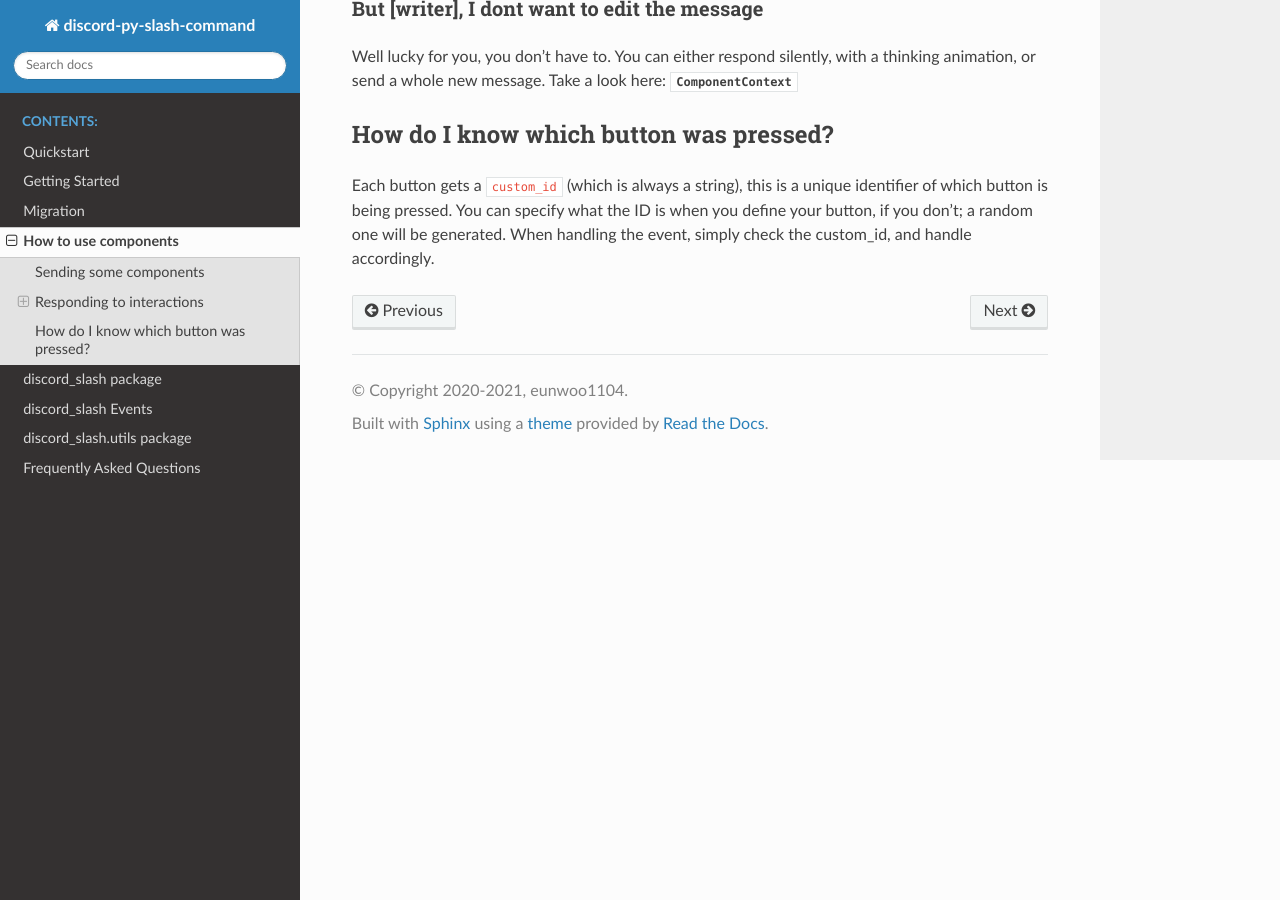
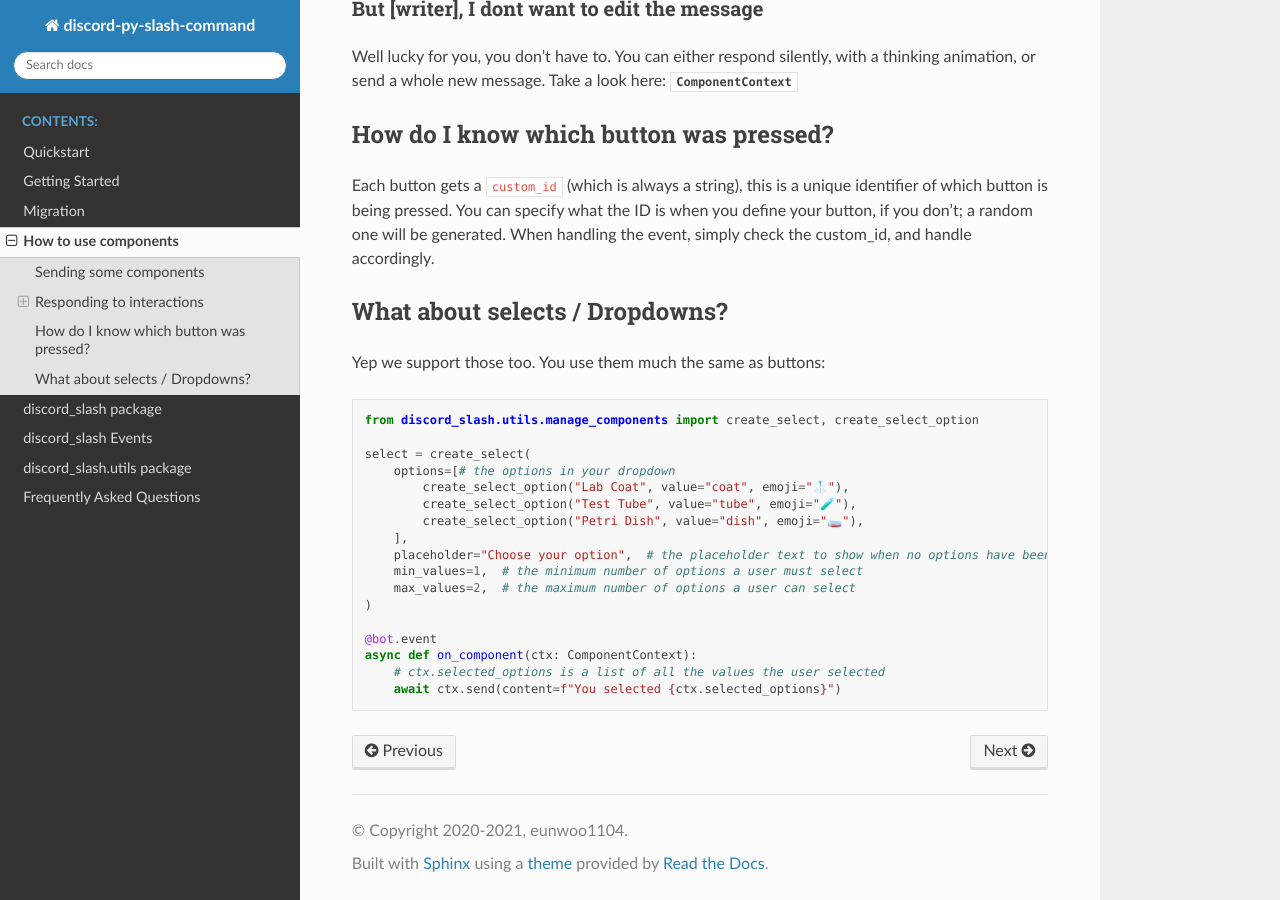
Before and after one commit to interactions-py/interactions.py, a Sphinx documentation site: the page built from docs/components.rst, in a window 1280 px wide and 900 px high, scrolled down 2385 px. Built offline with Sphinx 7.4.7 and the Read the Docs theme 2.0.0, drawn with Linux system fonts in a browser that asks for light colours; the version number could not be read and is left out.

Commit message:
Select Support (#243)
Add select support to context, and tweak docs, select helpers

```diff
--- a/docs/components.rst
+++ b/docs/components.rst
@@ -99,3 +99,28 @@
 _______________________________________
 
 Each button gets a ``custom_id`` (which is always a string), this is a unique identifier of which button is being pressed. You can specify what the ID is when you define your button, if you don't; a random one will be generated. When handling the event, simply check the custom_id, and handle accordingly.
+
+What about selects / Dropdowns?
+_______________________________
+
+Yep we support those too. You use them much the same as buttons:
+
+.. code-block:: python
+
+    from discord_slash.utils.manage_components import create_select, create_select_option
+
+    select = create_select(
+        options=[# the options in your dropdown
+            create_select_option("Lab Coat", value="coat", emoji="🥼"),
+            create_select_option("Test Tube", value="tube", emoji="🧪"),
+            create_select_option("Petri Dish", value="dish", emoji="🧫"),
+        ],
+        placeholder="Choose your option",  # the placeholder text to show when no options have been chosen
+        min_values=1,  # the minimum number of options a user must select
+        max_values=2,  # the maximum number of options a user can select
+    )
+
+    @bot.event
+    async def on_component(ctx: ComponentContext):
+        # ctx.selected_options is a list of all the values the user selected
+        await ctx.send(content=f"You selected {ctx.selected_options}")
```
Also changed, not shown: 2 other files.
